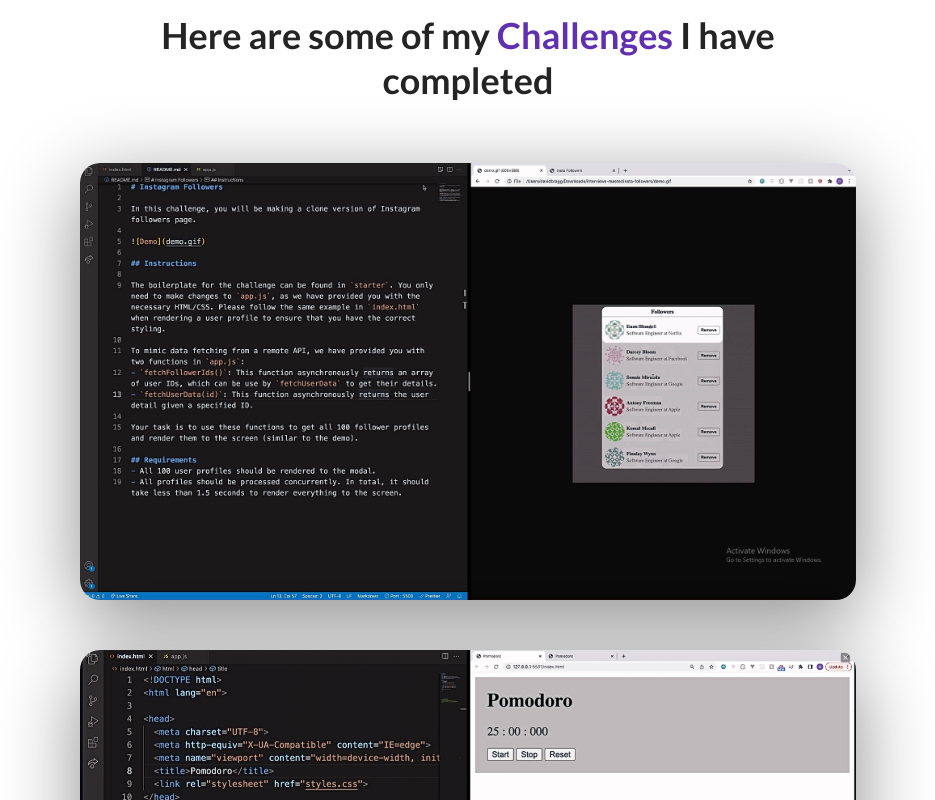
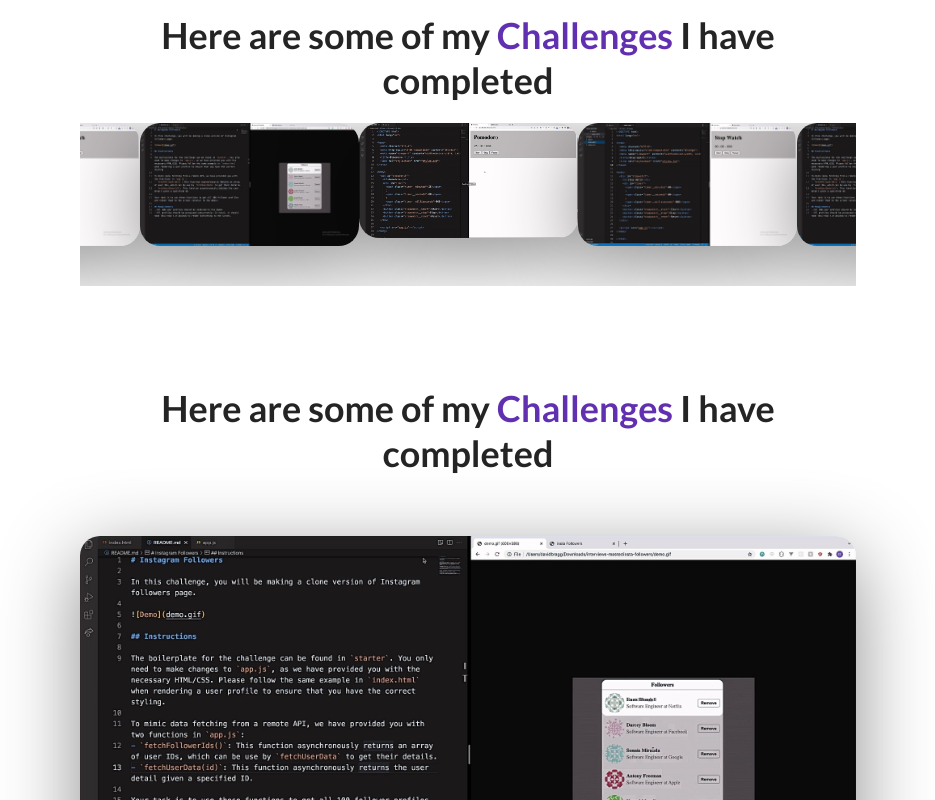
Before and after one commit to BrandenJoe/my-portfolio, a React (Create React App) app: page / in a window 1280 px wide. Shown: the part 1320-2120 px from the top of the page, without its empty margins (172-1107 px from the left). Built offline with nearby package versions, Linux system fonts and the light colour scheme.

Commit message:
trying to implement a Slider

```diff
--- a/package.json
+++ b/package.json
@@ -10,6 +10,8 @@
     "react": "^19.0.0",
     "react-dom": "^19.0.0",
     "react-scripts": "5.0.1",
+    "react-slick": "^0.30.3",
+    "slick-carousel": "^1.8.1",
     "web-vitals": "^2.1.4"
   },
   "scripts": {
--- /dev/null
+++ b/src/components/SliderComponent.css
@@ -0,0 +1,83 @@
+.project {
+    margin-bottom: 50px;
+  }
+
+  .project:last-child {
+    margin-bottom: 40px;
+  }
+
+  .project__img {
+    width: 100%;
+
+    transition: all 500ms ease;
+  }
+
+  .project__wrapper {
+    display: flex;
+    box-shadow: 0 20px 80px rgba(0, 0, 0, 0.45);
+    border-radius: 20px;
+    overflow: hidden;
+    position: relative;
+  }
+  .project__wrapper:before {
+    content: "";
+    position: absolute;
+    top: 0;
+    left: 0;
+    height: 100%;
+    width: 100%;
+    background-color: #1c1d25;
+    opacity: 0;
+    transition: all 450ms ease;
+    z-index: 2;
+    transform: translateY(100%);
+  }
+  .project:hover .project__wrapper:before {
+    transform: translateY(0);
+    opacity: 0.7;
+  }
+  .project:hover .project__img {
+    transform: scale(1.07);
+    filter: blur(5px);
+  }
+
+  .project:hover .project__description {
+    opacity: 1;
+    transform: translateY(-50%);
+  }
+
+  .project__list {
+    padding-top: 40px;
+  }
+
+  .project__description {
+    position: absolute;
+    top: 50%;
+    left: 90px;
+    transform: translateY(100%);
+    max-width: 550px;
+    z-index: 3;
+    opacity: 0;
+    transition: transform 450ms, opacity 300ms;
+  }
+
+  .project__description--title {
+    font-size: 40px;
+  }
+
+  .project__description--para {
+    margin: 16px 0;
+  }
+
+  .project__description--link {
+    font-size: 20px;
+    margin-right: 16px;
+  }
+
+  .project__description--title,
+  .project__description--sub-title,
+  .project__description--para,
+  .project__description--link {
+    text-align: left;
+    color: #fff;
+  }
--- /dev/null
+++ b/src/components/SliderComponent.jsx
@@ -0,0 +1,99 @@
+import React from 'react'
+import Slider from 'react-slick'
+import concurrency from '../assets/concurrency.png'
+import pomodoro from '../assets/pomodoro.PNG'
+import stopwatch from '../assets/stopwatch.png'
+import "slick-carousel/slick/slick.css"
+import "slick-carousel/slick/slick-theme.css"
+import './SliderComponent.css' // Import the CSS file
+
+
+function SliderComponent() {
+    const settings = {
+      className: "center",
+      centerMode: true,
+      infinite: true,
+      centerPadding: "60px",
+      slidesToShow: 3,
+      speed: 500
+    };
+
+  return (
+    <div className="slider-container">
+    <Slider {...settings}>
+      <div className="project">
+        <div className="project__wrapper">
+          <img src={concurrency} className="project__img" alt="Concurrency project"/>
+          <div className="project__description">
+            <h3 className="project__description--title">Concurrency project</h3>
+            <h4 className="project__description--sub-title">
+              Html, CSS, JavaScript, React
+            </h4>
+            <p className="project__description--para">
+              This project is about loading 100 user profiles in under 1.5 seconds and doing that is using Promise.all to call all of them at once.
+            </p>
+            <div className="project__description--links">
+              <a href="https://www.github.com/yourlink" target="_blank" className="project__description--link">
+                <i className="fab fa-github"></i>
+              </a>
+              <a href="https://www.yourwebsite.com" className="project__description--link">
+                <i className="fas fa-link"></i>
+              </a>
+            </div>
+          </div>
+        </div>
+      </div>
+      <div className="project">
+        <div className="project__wrapper">
+          <img src={pomodoro} className="project__img" alt="Pomodoro project"/>
+          <div className="project__description">
+            <h3 className="project__description--title">Pomodoro project</h3>
+            <h4 className="project__description--sub-title">
+              Html, CSS, JavaScript, Vue, Vuex
+            </h4>
+            <p className="project__description--para">
+              Lorem ipsum dolor sit amet, consectetur adipiscing elit. Sed diam leo, scelerisque sed odio eget,
+              luctus faucibus augue. Fusce volutpat iaculis dapibus. Lorem ipsum dolor sit amet, consectetur
+              adipiscing elit. Maecenas id eleifend libero. In hac habitasse platea dictumst.
+            </p>
+            <div className="project__description--links">
+              <a href="https://www.github.com/yourlink" target="_blank" className="project__description--link">
+                <i className="fab fa-github"></i>
+              </a>
+              <a href="https://www.yourwebsite.com" className="project__description--link">
+                <i className="fas fa-link"></i>
+              </a>
+            </div>
+          </div>
+        </div>
+      </div>
+      <div className="project">
+        <div className="project__wrapper">
+          <img src={stopwatch} className="project__img" alt="Stopwatch project"/>
+          <div className="project__description">
+            <h3 className="project__description--title">Stopwatch project</h3>
+            <h4 className="project__description--sub-title">
+              Html, CSS, JavaScript, Vue, Vuex
+            </h4>
+            <p className="project__description--para">
+              Lorem ipsum dolor sit amet, consectetur adipiscing elit. Sed diam leo, scelerisque sed odio eget,
+              luctus faucibus augue. Fusce volutpat iaculis dapibus. Lorem ipsum dolor sit amet, consectetur
+              adipiscing elit. Maecenas id eleifend libero. In hac habitasse platea dictumst.
+            </p>
+            <div className="project__description--links">
+              <a href="https://www.github.com/yourlink" target="_blank" className="project__description--link">
+                <i className="fab fa-github"></i>
+              </a>
+              <a href="https://www.yourwebsite.com" className="project__description--link">
+                <i className="fas fa-link"></i>
+              </a>
+            </div>
+          </div>
+        </div>
+      </div>
+    </Slider>
+  </div>
+  )
+}
+
+export default SliderComponent
--- a/src/components/challenges.jsx
+++ b/src/components/challenges.jsx
@@ -1,7 +1,9 @@
 import React from 'react'
+import SliderComponent from './SliderComponent'
 import concurrency from '../assets/concurrency.png'
 import pomodoro from '../assets/pomodoro.PNG'
 import stopwatch from '../assets/stopwatch.png'
+
 function challenges() {
   return (
     <div>
@@ -9,78 +11,7 @@ function challenges() {
     <div className="container">
       <div className="row">
         <h1 className="section__title">Here are some of my <span className="text--purple">Challenges</span> I have completed</h1>
-        <ul className="project__list">
-          <li className="project">
-            <div className="project__wrapper">
-              <img src={concurrency} className="project__img" alt="Concurrency project"/>
-              <div className="project__description">
-                <h3 className="project__description--title">Concurrency project</h3>
-                <h4 className="project__description--sub-title">
-                  Html, CSS, JavaScript, React
-                </h4>
-                <p className="project__description--para">
-                 This project is about loading 100 user profiles in under 1.5 seconds and doing that is using Promise.all to call all of them at once.
-                </p>
-                <div className="project__description--links">
-                  <a href="https://www.github.com/yourlink" target="_blank" className="project__description--link">
-                    <i className="fab fa-github"></i>
-                  </a>
-                  <a href="https://www.yourwebsite.com" className="project__description--link">
-                    <i className="fas fa-link"></i>
-                  </a>
-                </div>
-              </div>
-            </div>
-          </li>
-          <li className="project">
-            <div className="project__wrapper">
-              <img src={pomodoro} className="project__img" alt="Car subscription project"/>
-              <div className="project__description">
-                <h3 className="project__description--title">Car sales project</h3>
-                <h4 className="project__description--sub-title">
-                  Html, CSS, JavaScript, Vue, Vuex
-                </h4>
-                <p className="project__description--para">
-                  Lorem ipsum dolor sit amet, consectetur adipiscing elit. Sed diam leo, scelerisque sed odio eget,
-                  luctus faucibus augue. Fusce volutpat iaculis dapibus. Lorem ipsum dolor sit amet, consectetur
-                  adipiscing elit. Maecenas id eleifend libero. In hac habitasse platea dictumst.
-                </p>
-                <div className="project__description--links">
-                  <a href="https://www.github.com/yourlink" target="_blank" className="project__description--link">
-                    <i className="fab fa-github"></i>
-                  </a>
-                  <a href="https://www.yourwebsite.com" className="project__description--link">
-                    <i className="fas fa-link"></i>
-                  </a>
-                </div>
-              </div>
-            </div>
-          </li>
-          <li className="project">
-            <div className="project__wrapper">
-              <img src={stopwatch} className="project__img" alt="Car subscription project"/>
-              <div className="project__description">
-                <h3 className="project__description--title">Car sales project</h3>
-                <h4 className="project__description--sub-title">
-                  Html, CSS, JavaScript, Vue, Vuex
-                </h4>
-                <p className="project__description--para">
-                  Lorem ipsum dolor sit amet, consectetur adipiscing elit. Sed diam leo, scelerisque sed odio eget,
-                  luctus faucibus augue. Fusce volutpat iaculis dapibus. Lorem ipsum dolor sit amet, consectetur
-                  adipiscing elit. Maecenas id eleifend libero. In hac habitasse platea dictumst.
-                </p>
-                <div className="project__description--links">
-                  <a href="https://www.github.com/yourlink" target="_blank" className="project__description--link">
-                    <i className="fab fa-github"></i>
-                  </a>
-                  <a href="https://www.yourwebsite.com" className="project__description--link">
-                    <i className="fas fa-link"></i>
-                  </a>
-                </div>
-              </div>
-            </div>
-          </li>
-        </ul>
+        <SliderComponent/>
       </div>
     </div>
   </section>
```
Also changed, not shown: 1 other file (tests, documents, lock files or other folders).
